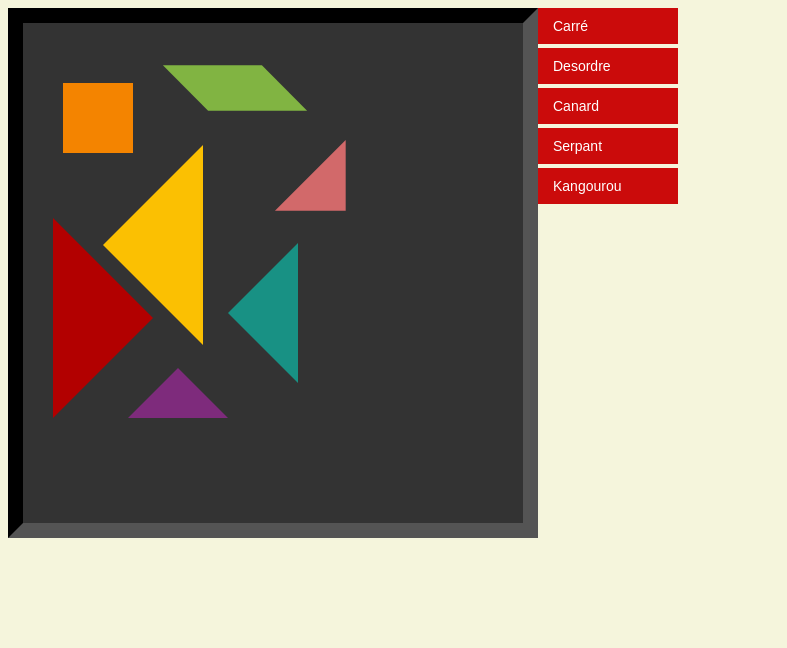
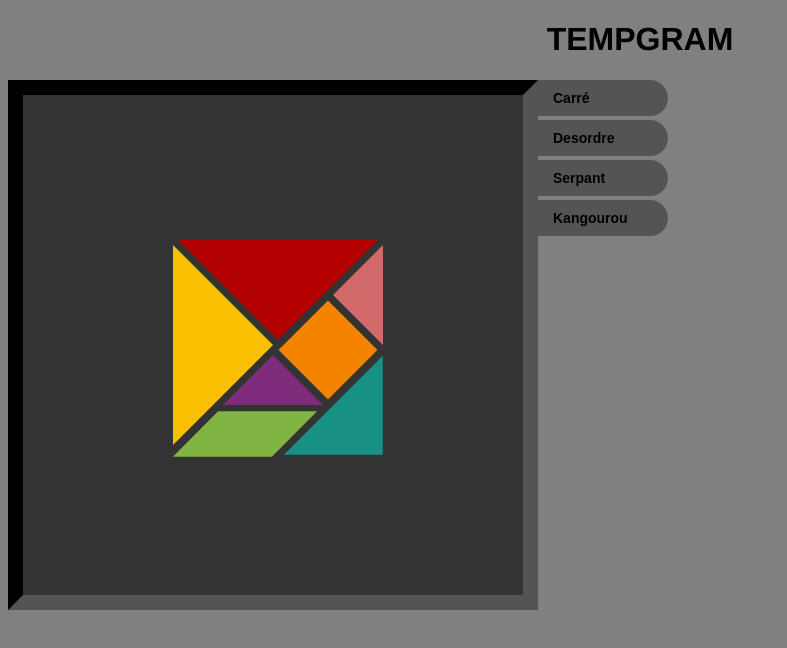
Before and after one commit to Nalyd59/TEMPGRAM, a plain HTML site: page index.html in a window 1280 px wide. Shown: the whole page, without its empty margins (0-787 px from the left). Drawn offline with Linux system fonts and the light colour scheme.

Commit message:
modif fichier desordre

```diff
--- /dev/null
+++ b/desordre.css
@@ -0,0 +1,30 @@
+.triangle{
+    transform: translate(350px, 50px) rotate(45deg);
+    transition: all 2s
+}
+.triangle2{
+    transform: translate(100px,300px) rotate(270deg);
+    transition: all 2s;
+}
+.triangle3{
+    transform: translate(175px, 150px) rotate(90deg);
+    transition: all 2s;
+}
+
+.triangle4{
+    transform: translate(300px, 202px) rotate(180deg);
+    transition: all 2s;
+
+}
+.triangle5{
+    transform: translate(0px, 175px) rotate(0deg);
+    transition: all 2s;
+
+}
+.carre{
+    transform: translate(10px, 40px) rotate(90deg);
+    transition: all 2s;
+}
+.parallelogram{
+    transform: translate(200px, 10px) rotate(45deg);    transition: all 2s;
+}
--- a/figures.css
+++ /dev/null
@@ -1,31 +0,0 @@
-.triangle{
-    transform:translate(250px, 100px) rotate(45deg);
-    transition: all 2s
-}
-.triangle2{
-    transform: translate(100px,300px) rotate(270deg);
-    transition: all 2s;
-}
-.triangle3{
-    transform:translate(175px, 200px) rotate(180deg);
-    transition: all 2s;
-}
-
-.triangle4{
-    transform:translate(50px, 102px) rotate(180deg);
-    transition: all 2s;
-
-}
-.triangle5{
-    transform:translate(0px, 175px) rotate(0deg);
-    transition: all 2s;
-
-}
-.carre{
-    transform:translate(10px, 40px) rotate(90deg);
-    transition: all 2s;
-}
-.parallelogram{
-    transform:translate(150px, 10px) rotate(45deg) skew(315deg);
-    transition: all 2s;
-}
--- a/index.html
+++ b/index.html
@@ -6,7 +6,7 @@
     <meta name="viewport" content="width=device-width, initial-scale=1.0">
     <title>Tangram</title>
 	<link rel="stylesheet" href="style.css">
-	<link id="change" rel="stylesheet" href="figures.css">
+	<link id="change" rel="stylesheet" href="square.css">
 
 </head>
 <body>
@@ -29,8 +29,7 @@
 
 	<div class="buttons">
 		<button onclick = "myfonction('square.css')" id="carré">Carré</button>
-		<button onclick = "myfonction('figures.css')" id="desordre">Desordre</button>
-		<button onclick = "myfonction('exemples/canard.css')" id="canard">Canard</button>
+		<button onclick = "myfonction('desordre.css')" id="desordre">Desordre</button>
 		<button onclick = "myfonction('exemples/serpant.css')" id="serpant">Serpant</button>
 		<button onclick = "myfonction('exemples/kangourou.css')" id="kangourou">Kangourou</button>
 	</div>
--- a/script.js
+++ b/script.js
@@ -1,3 +1,12 @@
+// Fonction pour remplacer le css
 function myfonction(toto){
   document.getElementById('change').setAttribute('href',toto);
 }
+
+//Ajoute le titre créé comme premier enfant de l'élément body
+let b = document.body;
+let titre = document.createElement('h1');
+
+titre.textContent = 'TEMPGRAM';
+
+b.prepend(titre);
--- a/square.css
+++ b/square.css
@@ -1,29 +1,29 @@
 .triangle{
-    transform:translate(160px, -2px) rotate(180deg);
+    transform: translate(280px, 130px) rotate(180deg);
     transition: all 2s;
 }
 .triangle2{
-    transform: translate(79px,79px) rotate(270deg);
+    transform: translate(195px,215px) rotate(270deg);
     transition: all 2s;
 }
 .triangle3{
-    transform:translate(150px, 109px) rotate(45deg);
+    transform: translate(270px, 245px) rotate(45deg);
     transition: all 2s;
 }
 
 .triangle4{
-    transform:translate(0, 0);
+    transform: translate(120px, 130px);
     transition: all 2s;
 }
 .triangle5{
-    transform:translate(54px, -52px) rotate(90deg);
+    transform: translate(175px, 75px) rotate(90deg);
     transition: all 2s;
 }
 .carre{
-    transform:translate(122px, 66px) rotate(45deg);
+    transform: translate(240px, 200px) rotate(45deg);
     transition: all 2s;
 }
 .parallelogram{
-    transform:translate(45px, 146px) rotate(-45deg) skew(45deg);
+    transform:translate(160px, 284px) rotate(-45deg) skew(45deg);
     transition: all 2s;
 }
--- a/style.css
+++ b/style.css
@@ -1,5 +1,5 @@
 body{
-    background-color: beige;
+    background-color: grey;
     font-family: 'Franklin Gothic Medium', 'Arial Narrow', Arial, sans-serif;
 }
 .container {
@@ -18,20 +18,24 @@ body{
 	width: 140px;
 }
 button{
-    background-color: #cb0b0b;
-	color: #fff;
-	font-size: 14px;
-	padding: 10px 15px;
-	width: 140px;
-	text-align: left;
-	margin-bottom: 4px;
-	cursor: pointer;
+    background-color: #545454;
+    color: #000;
+    font-size: 14px;
+    font-weight: bold;
+    padding: 10px 15px;
+    width: 130px;
+    text-align: left;
+    margin-bottom: 4px;
+    cursor: pointer;
     border: none;
+    border-radius: 0px 100px 100px 0px;
+}
+button:hover{
+    font-size: 20px;
 }
 h1{
     text-align: center;
 }
-
 /* FORMES GEMOETRIQUE */
 
 .triangle{
```
Also changed, not shown: exemples/canard.css (added).
